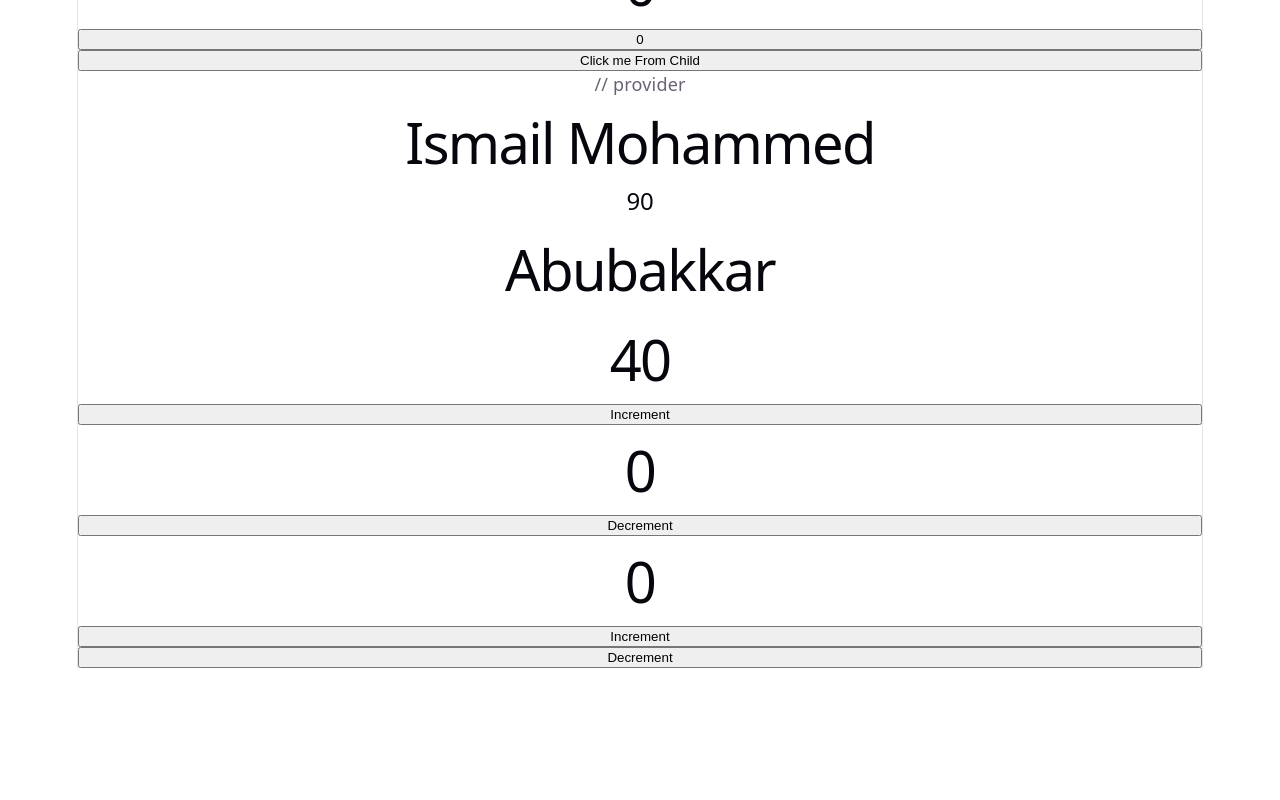
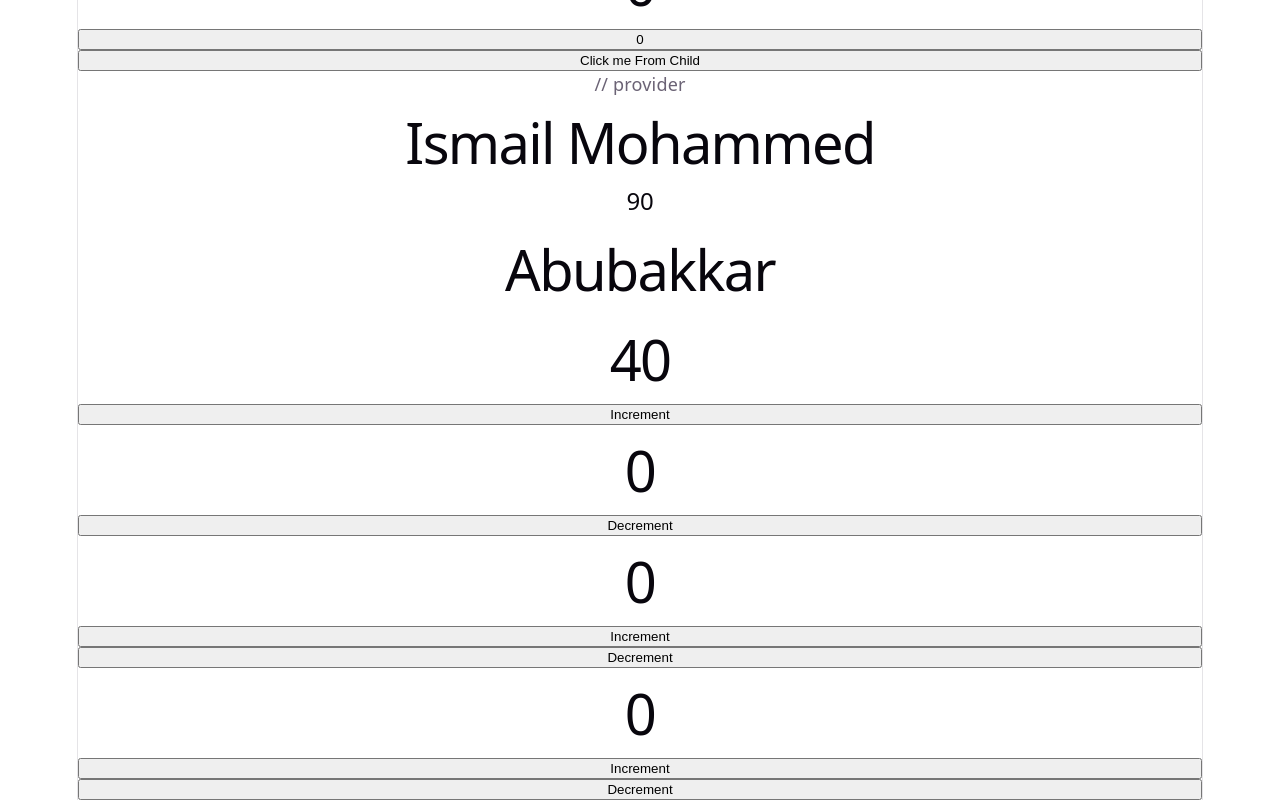
Before and after one commit to Mdismail-ai/React, a React (Vite) app in the folder useState/: page / in a window 1280 px wide. Shown: the part 1070-1870 px from the top of the page. Before the commit the page ends 1738 px from the top, so only its background shows below. Built offline with nearby package versions, Linux system fonts and the light colour scheme; no server answers.

Commit message:
7thcommit

```diff
--- a/useState/src/App.jsx
+++ b/useState/src/App.jsx
@@ -10,6 +10,7 @@ import UseContextHooksss from './UseContextHooksss'
 import UseReduserHook from './UseReduserHook'
 import CoutomHooks from './CoutomHooks'
 import ChildFoure from './ChildFoure'
+import ChildFive from './ChildFive'
 
 function App() {
   const [count, setCount] = useState(0)
@@ -61,6 +62,7 @@ function App() {
       <UseReduserHook/>
 
       <ChildFoure/>
+      <ChildFive/>
     </>
   )
 }
--- /dev/null
+++ b/useState/src/ChildFive.jsx
@@ -0,0 +1,11 @@
+import CoutomHooks from './CoutomHooks'
+const ChildFive = ()=>{
+     const {handleIncement , handledecrement , Count } = CoutomHooks()
+  return (<>
+
+        <h1 className="">{Count}</h1>
+        <button onClick={handleIncement}>Increment </button>
+        <button onClick={handledecrement}>Decrement </button>
+  </>)
+}
+export default ChildFive
```
